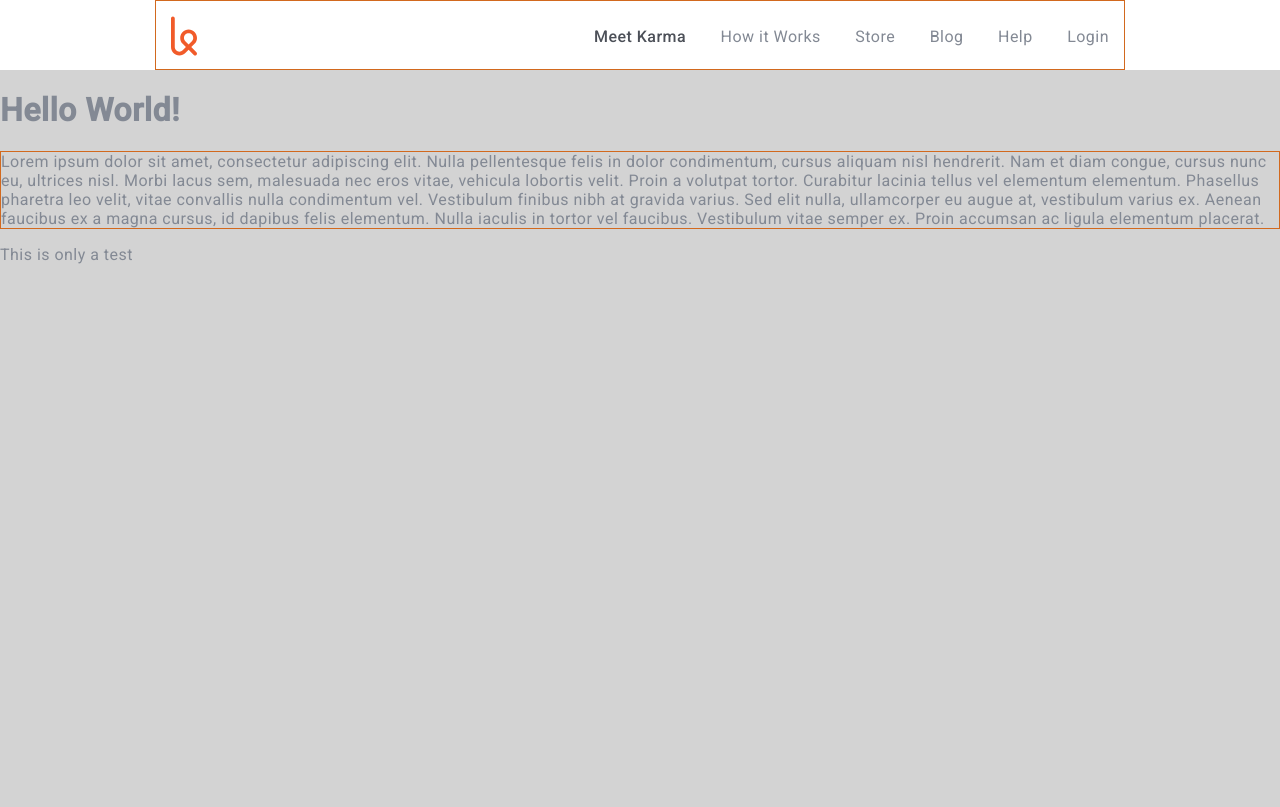
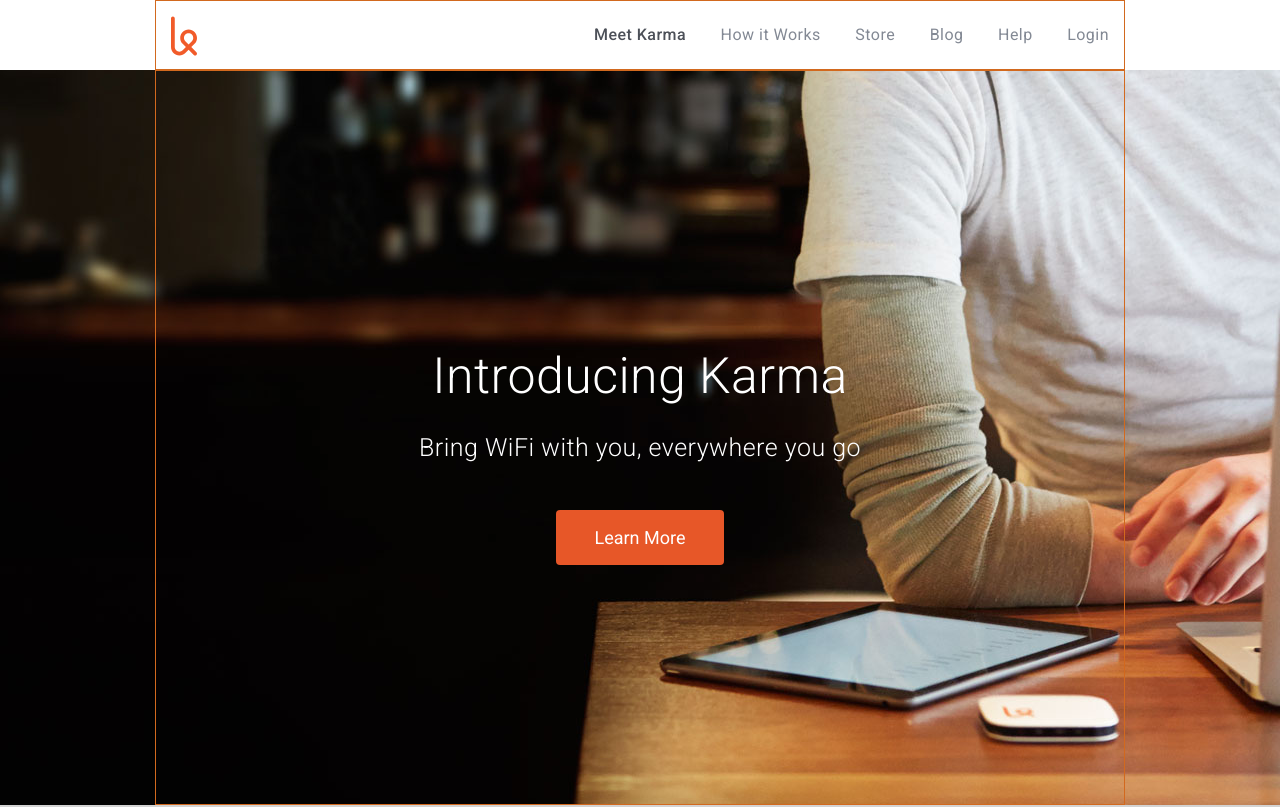
Before and after one commit to lrajcula/Landing-Page, a plain HTML site: page index.html in a window 1280 px wide. Shown: the top 807 px of the page. Drawn offline with Linux system fonts and the light colour scheme.

Commit message:
background image addition with text and button overlay

```diff
--- a/css/style.css
+++ b/css/style.css
@@ -18,12 +18,15 @@ div {
 .top-navigation > .content {
 	width: 970px;
 	height: 70px;
-	margin: 0 auto;
+	margin:0 auto;
 }
 div.content {
 	padding: 0px 15px;
+	width: 970px;
+	height: 100%;
+	margin:0 auto;
 }
-img .logo {
+img.logo {
 	height: 70px;
 }
 .top-navigation .links {
@@ -42,9 +45,53 @@ img .logo {
 	cursor: pointer;
 	color: #333333;
 }
-html, p, body {
+.introduction {
+	background-image: url('../images/first-background.jpg');
+	background-position: center bottom;
+	background-position-x: 50%;
+	background-position-y: 50%;
+	background-repeat: no-repeat;
+	background-size: cover;
+	height: 735px;
+	text-align: center;
+	margin:0 auto;
+	overflow: auto;
+}
+body {
 font-family: 'Roboto', sans-serif;
 font-size: 16px;
 color: #838994;
 letter-spacing: 0.03em;
+line-height: 1;
 }
+.introduction h1,
+.introduction h3 {
+	color: white;
+	text-align: center;
+	font-weight: 300;
+}
+.introduction h1 {
+	margin-top: 280px;
+	font-size: 50px;
+}
+.introduction h3 {
+	margin-top: 20px;
+	font-size: 25px;
+}
+.big-button {
+	text-shadow: none;
+	border-style: none;
+	border-radius: 4px;
+	padding: 16px 26px;
+	line-height: 1.33;
+	margin:0 auto;
+	margin-top: 25px;
+	width: 18%;
+	background-color: #E75728;
+	font-size: 18px;
+	color: white;
+}
+.big-button:hover {
+	cursor: pointer;
+	background-color: #d9400e;
+}
--- a/index.html
+++ b/index.html
@@ -17,10 +17,17 @@
 			<li>Help</li>
 			<li>Login</li>
 		</ul>
+		<body>
 		<img class="logo" src="images/karma-logo copy.svg" alt="logo" width="26px" height="70px">
 	</div>
 </nav>
-<body>
+<section class="introduction">
+<div class="content">
+<h1>Introducing Karma</h1>
+<h3>Bring WiFi with you, everywhere you go</h3>
+<button class="big-button">Learn More</button>
+</div>
+</section>
 	<h1>Hello World!</h1>
 	<div>Lorem ipsum dolor sit amet, consectetur adipiscing elit. Nulla pellentesque felis in dolor condimentum, cursus aliquam nisl hendrerit. Nam et diam congue, cursus nunc eu, ultrices nisl. Morbi lacus sem, malesuada nec eros vitae, vehicula lobortis velit. Proin a volutpat tortor. Curabitur lacinia tellus vel elementum elementum. Phasellus pharetra leo velit, vitae convallis nulla condimentum vel. Vestibulum finibus nibh at gravida varius. Sed elit nulla, ullamcorper eu augue at, vestibulum varius ex. Aenean faucibus ex a magna cursus, id dapibus felis elementum. Nulla iaculis in tortor vel faucibus. Vestibulum vitae semper ex. Proin accumsan ac ligula elementum placerat.</div>
 	<p>This is only a test</p>
```
Also changed, not shown: images/first-background.jpg (added).
